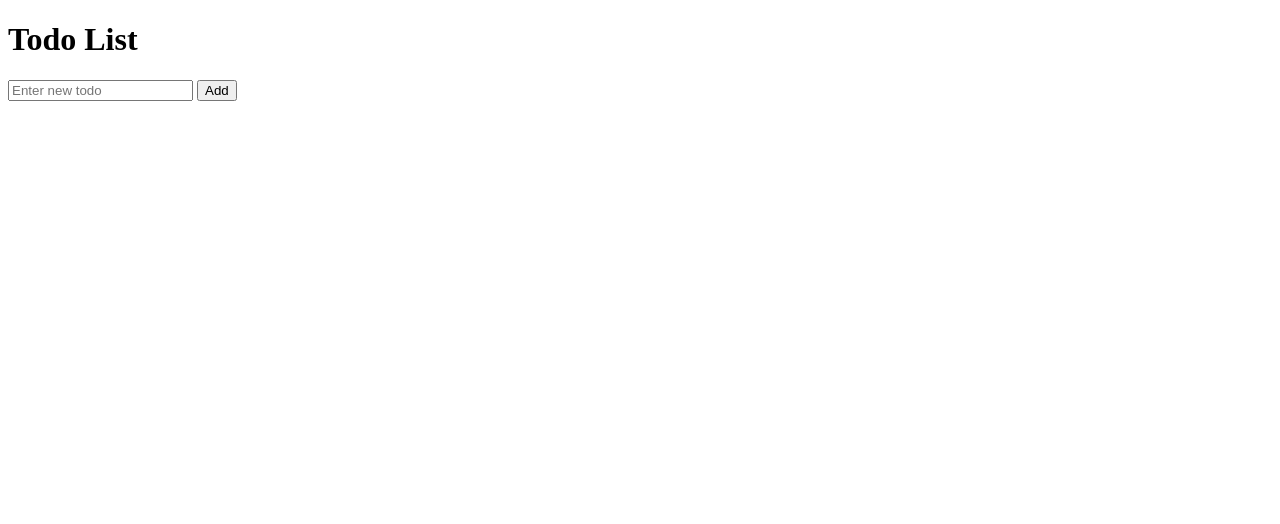
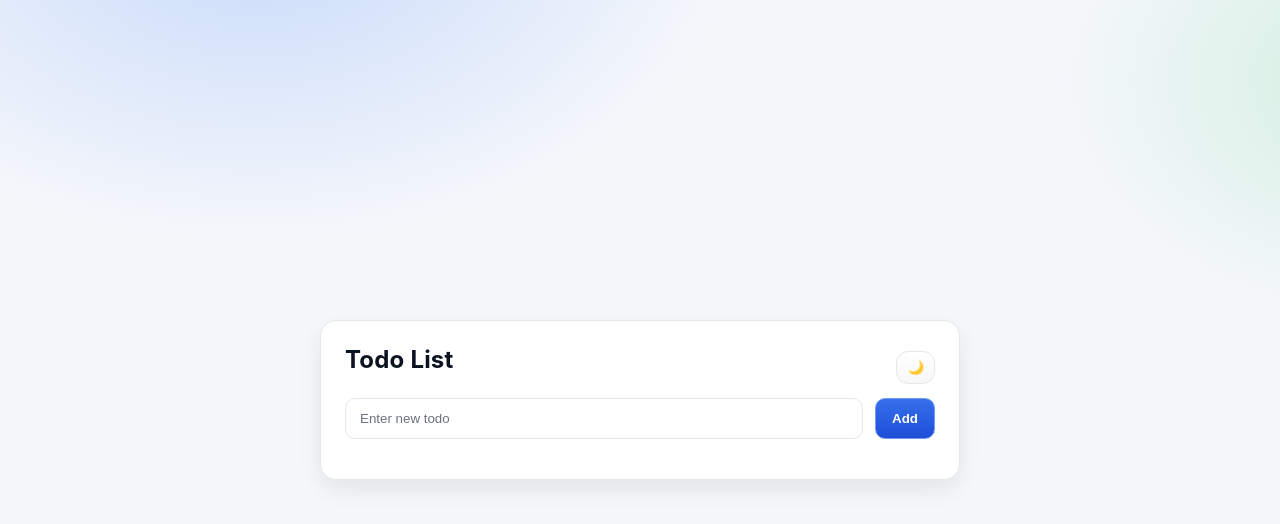
Before and after one commit to a-y-a-n-das/todo-app, a website: page public/index.html in a window 1280 px wide. Drawn offline with Linux system fonts and the light colour scheme; no server answers.

Commit message:
css styling by cursor

```diff
--- a/public/index.html
+++ b/public/index.html
@@ -2,14 +2,21 @@
 <html>
     <head>
         <title>Todo App</title>
-
+        <meta name="viewport" content="width=device-width, initial-scale=1" />
+        <link rel="stylesheet" href="styles.css" />
     </head>
 <body>
-    <h1>Todo List</h1>
-    <ul id="todoList"></ul>
-
-    <input type="text" id="todoInput" placeholder="Enter new todo">
-    <button id="addBtn" type="button">Add</button>
+    <div class="app">
+        <div class="app-header">
+            <h1>Todo List</h1>
+            <button id="themeToggle" type="button" aria-label="Toggle theme">🌙</button>
+        </div>
+        <div class="controls">
+            <input type="text" id="todoInput" placeholder="Enter new todo">
+            <button id="addBtn" type="button">Add</button>
+        </div>
+        <ul id="todoList"></ul>
+    </div>
 
     <script src="script.js"></script>
 </body>
--- a/public/script.js
+++ b/public/script.js
@@ -1,6 +1,7 @@
 console.log("script is working...");
 const list = document.getElementById("todoList");
 const addBtn = document.getElementById("addBtn");
+const themeToggle = document.getElementById("themeToggle");
 
 function updateList(data) {
   list.innerHTML = "";
@@ -13,12 +14,14 @@ function updateList(data) {
   console.log(data);
   data.forEach((e) => {
     const li = document.createElement("li");
-    li.textContent = e.text;
+    const textEl = document.createElement("span");
+    textEl.className = "text";
+    textEl.textContent = e.text;
+    li.appendChild(textEl);
 
-    // make it look completed if already done
+    // make it look completed if already done (via class, not inline styles)
     if (e.completed) {
-      li.style.textDecoration = "line-through";
-      li.style.color = "gray";
+      li.classList.add("completed");
     }
     // create a button for toggling
     const btn = document.createElement("button");
@@ -65,3 +68,19 @@ addBtn.addEventListener("click", () => {
     .then(() => updateList());
   input.value = "";
 });
+
+// Theme toggle: simple light/dark switch using data-theme on <html>
+if (themeToggle) {
+  const root = document.documentElement;
+  const preferLight = window.matchMedia && window.matchMedia('(prefers-color-scheme: light)').matches;
+  // Initial icon and theme from system preference
+  root.setAttribute('data-theme', preferLight ? 'light' : 'dark');
+  themeToggle.textContent = preferLight ? '🌙' : '☀️';
+
+  themeToggle.addEventListener('click', () => {
+    const current = root.getAttribute('data-theme') || (preferLight ? 'light' : 'dark');
+    const next = current === 'light' ? 'dark' : 'light';
+    root.setAttribute('data-theme', next);
+    themeToggle.textContent = next === 'light' ? '🌙' : '☀️';
+  });
+}
--- /dev/null
+++ b/public/styles.css
@@ -0,0 +1,259 @@
+/* Modern minimalist styling for the Todo app */
+:root {
+  --bg: #0b0f14;
+  --panel: #0f1720;
+  --muted: #9aa4b2;
+  --text: #e6edf3;
+  --primary: #3b82f6;
+  --primary-600: #2563eb;
+  --danger: #ef4444;
+  --danger-600: #dc2626;
+  --border: #1f2937;
+  --success: #22c55e;
+  --shadow: 0 10px 25px rgba(0,0,0,0.35);
+}
+
+@media (prefers-color-scheme: light) {
+  :root {
+    --bg: #f5f7fb;
+    --panel: #ffffff;
+    --muted: #6b7280;
+    --text: #0b1220;
+    --primary: #2563eb;
+    --primary-600: #1d4ed8;
+    --danger: #dc2626;
+    --danger-600: #b91c1c;
+    --border: #e5e7eb;
+    --success: #16a34a;
+    --shadow: 0 10px 25px rgba(0,0,0,0.08);
+  }
+}
+
+/* Manual theme overrides via data-theme attribute */
+[data-theme="dark"] {
+  --bg: #0b0f14;
+  --panel: #0f1720;
+  --muted: #9aa4b2;
+  --text: #e6edf3;
+  --primary: #3b82f6;
+  --primary-600: #2563eb;
+  --danger: #ef4444;
+  --danger-600: #dc2626;
+  --border: #1f2937;
+  --success: #22c55e;
+  --shadow: 0 10px 25px rgba(0,0,0,0.35);
+}
+
+[data-theme="light"] {
+  --bg: #f5f7fb;
+  --panel: #ffffff;
+  --muted: #6b7280;
+  --text: #0b1220;
+  --primary: #2563eb;
+  --primary-600: #1d4ed8;
+  --danger: #dc2626;
+  --danger-600: #b91c1c;
+  --border: #e5e7eb;
+  --success: #16a34a;
+  --shadow: 0 10px 25px rgba(0,0,0,0.08);
+}
+
+* {
+  box-sizing: border-box;
+}
+
+html, body {
+  height: 100%;
+}
+
+body {
+  margin: 0;
+  background: radial-gradient(1200px 800px at 20% -10%, rgba(59,130,246,0.25), transparent 40%),
+              radial-gradient(1000px 700px at 110% 10%, rgba(34,197,94,0.18), transparent 35%),
+              var(--bg);
+  color: var(--text);
+  font-family: -apple-system, BlinkMacSystemFont, 'Segoe UI', Roboto, Oxygen,
+    Ubuntu, Cantarell, 'Helvetica Neue', Arial, 'Noto Sans', 'Apple Color Emoji',
+    'Segoe UI Emoji', 'Segoe UI Symbol', 'Noto Color Emoji';
+  display: grid;
+  place-items: center;
+  padding: 32px 16px;
+}
+
+.app {
+  width: 100%;
+  max-width: 640px;
+  background: linear-gradient(180deg, rgba(255,255,255,0.02), rgba(255,255,255,0.01)) var(--panel);
+  border: 1px solid var(--border);
+  border-radius: 16px;
+  box-shadow: var(--shadow);
+  padding: 24px;
+  backdrop-filter: blur(6px);
+}
+
+h1 {
+  margin: 0 0 16px 0;
+  font-size: 24px;
+  letter-spacing: 0.2px;
+}
+
+/* header row with theme toggle */
+.app-header {
+  display: grid;
+  grid-template-columns: 1fr auto;
+  align-items: center;
+  gap: 12px;
+  margin-bottom: 8px;
+}
+
+.app-header #themeToggle {
+  padding: 8px 10px;
+  border-radius: 12px;
+  border: 1px solid var(--border);
+  background: linear-gradient(180deg, rgba(255,255,255,0.05), rgba(0,0,0,0.03));
+  color: var(--text);
+  cursor: pointer;
+  transition: background-color 120ms ease, transform 120ms ease;
+}
+
+.app-header #themeToggle:hover {
+  background: rgba(255,255,255,0.06);
+}
+
+.app-header #themeToggle:active {
+  transform: translateY(1px);
+}
+
+h1 {
+  margin: 0 0 16px 0;
+  font-size: 24px;
+  letter-spacing: 0.2px;
+}
+
+.controls {
+  display: grid;
+  grid-template-columns: 1fr auto;
+  gap: 12px;
+  margin-bottom: 16px;
+}
+
+input#todoInput {
+  width: 100%;
+  padding: 12px 14px;
+  border: 1px solid var(--border);
+  border-radius: 10px;
+  background: transparent;
+  color: var(--text);
+  outline: none;
+  transition: border-color 160ms ease, box-shadow 160ms ease;
+}
+
+input#todoInput::placeholder {
+  color: var(--muted);
+}
+
+input#todoInput:focus {
+  border-color: var(--primary);
+  box-shadow: 0 0 0 4px color-mix(in oklab, var(--primary) 20%, transparent);
+}
+
+button#addBtn {
+  padding: 10px 16px;
+  border: 1px solid color-mix(in oklab, var(--primary) 60%, var(--border));
+  border-radius: 10px;
+  background: linear-gradient(180deg, color-mix(in oklab, var(--primary) 92%, #ffffff 0%), var(--primary-600));
+  color: #fff;
+  font-weight: 600;
+  cursor: pointer;
+  transition: transform 120ms ease, filter 120ms ease;
+}
+
+button#addBtn:hover {
+  filter: brightness(1.05);
+}
+
+button#addBtn:active {
+  transform: translateY(1px);
+}
+
+ul#todoList {
+  list-style: none;
+  margin: 0;
+  padding: 0;
+  display: grid;
+  gap: 8px;
+}
+
+/* Todo item */
+ul#todoList > li {
+  display: grid;
+  grid-template-columns: 1fr auto auto;
+  align-items: center;
+  gap: 8px;
+  padding: 12px 14px;
+  border: 1px solid var(--border);
+  border-radius: 12px;
+  background: linear-gradient(180deg, rgba(255,255,255,0.02), rgba(0,0,0,0.02));
+}
+
+ul#todoList > li .text {
+  overflow: hidden;
+  text-overflow: ellipsis;
+  white-space: nowrap;
+}
+
+/* Buttons in list */
+ul#todoList > li button {
+  padding: 8px 12px;
+  border-radius: 10px;
+  border: 1px solid var(--border);
+  background: transparent;
+  color: var(--text);
+  text-decoration: none !important; /* prevent line-through inheritance from <li> */
+  cursor: pointer;
+  transition: background-color 120ms ease, border-color 120ms ease, transform 120ms ease;
+}
+
+ul#todoList > li button:hover {
+  background: rgba(255,255,255,0.04);
+}
+
+ul#todoList > li button:active {
+  transform: translateY(1px);
+}
+
+/* Complete/Undo emphasis */
+/* Emphasis without changing JS: target positional buttons */
+ul#todoList > li button:first-of-type {
+  border-color: color-mix(in oklab, var(--success) 50%, var(--border));
+  color: var(--success);
+}
+
+ul#todoList > li button:last-of-type {
+  border-color: color-mix(in oklab, var(--danger) 50%, var(--border));
+  color: var(--danger);
+}
+
+/* Completed look without inline styles */
+ul#todoList > li.completed {
+  opacity: 0.9;
+}
+
+ul#todoList > li.completed .text {
+  text-decoration: line-through;
+  color: var(--muted);
+}
+
+/* Small helper: subtle divider above list when items exist */
+.has-items ul#todoList {
+  border-top: 1px dashed var(--border);
+  padding-top: 12px;
+  margin-top: 12px;
+}
+
+/* Reduce motion for users who prefer it */
+@media (prefers-reduced-motion: reduce) {
+  * {
+    transition: none !important;
+  }
+}
```
